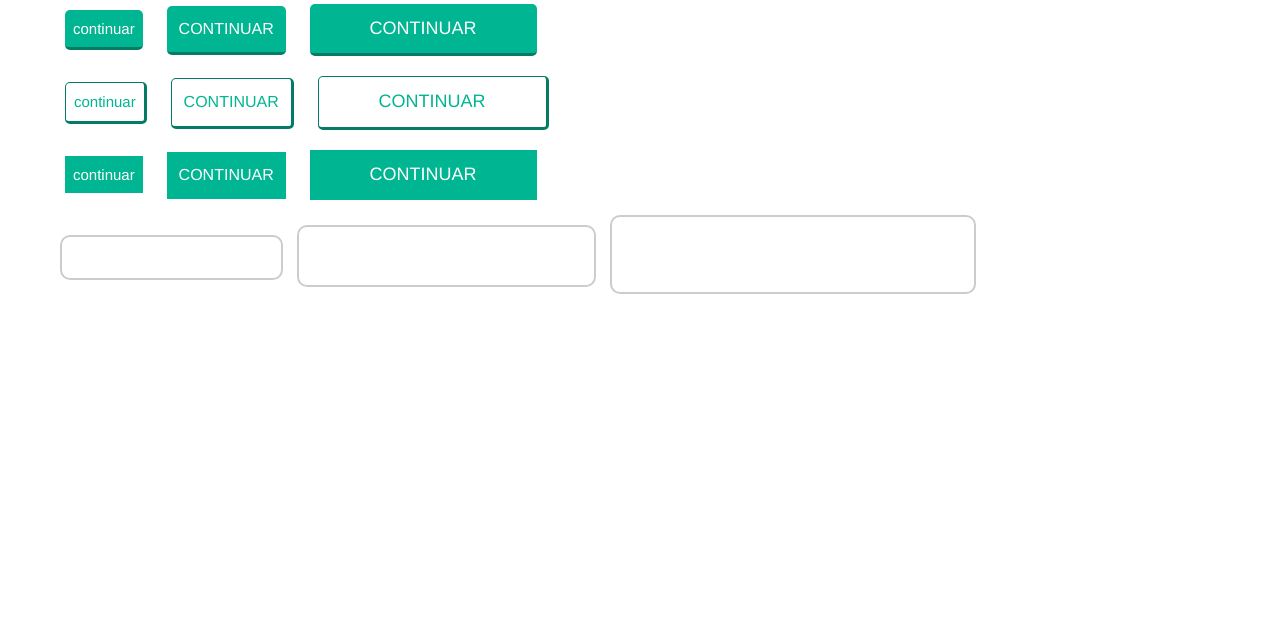
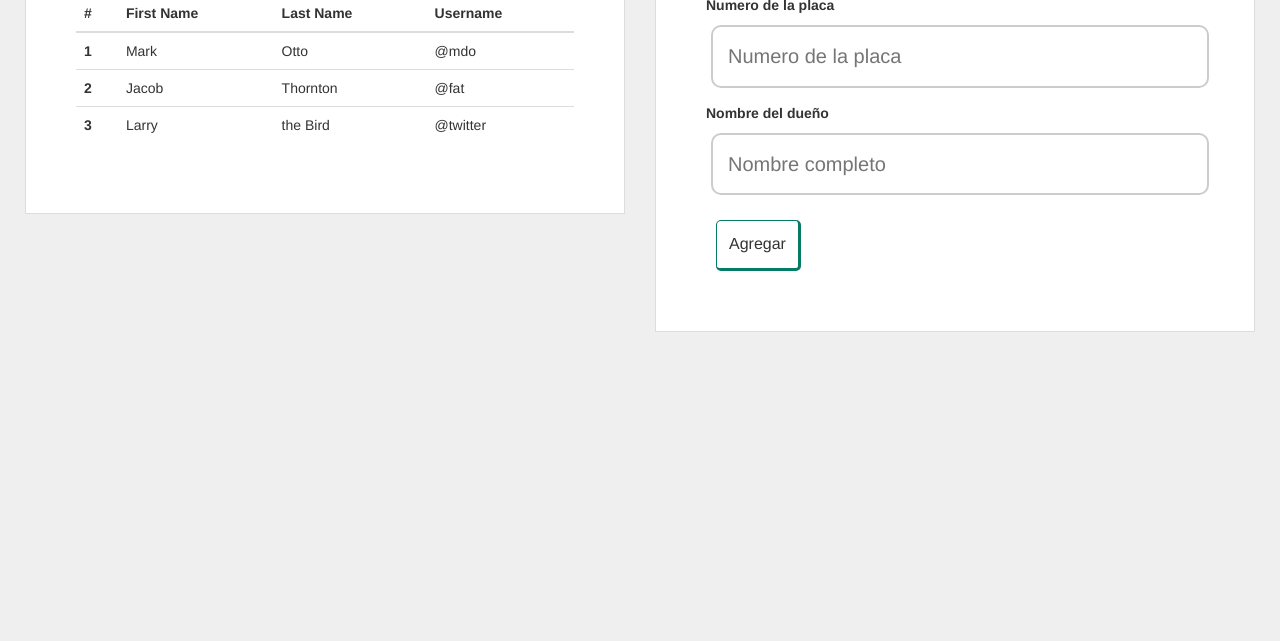
Before and after one commit to sergioruizdavila/frontEnd-Structure-Course, a website: page www/index.html in a window 1280 px wide. Shown: the part 159-800 px from the top of the page. Drawn offline with nearby package versions, Linux system fonts and the light colour scheme.

Commit message:
Add: Added new box component in order to wrap element components Mod: Refactor styles on main app

```diff
--- a/www/app/core/theme/app.scss
+++ b/www/app/core/theme/app.scss
@@ -1,6 +1,7 @@
 // Core Styles
 //----------------------------
 @import 'core/variables';
+@import 'core/global';
 
 
 //Components Styles
@@ -8,9 +9,12 @@
 
 //Buttons styles
 @import 'components/buttons/buttons';
+//NavBar styles
 @import 'components/navBar/navBar';
+//Inputs styles
 @import 'components/inputs/inputs';
-
+//Boxes styles
+@import 'components/boxes/boxes';
 
 //Pages Styles
 //----------------------------
--- /dev/null
+++ b/www/app/core/theme/components/boxes/_boxes.scss
@@ -0,0 +1,9 @@
+/***************************/
+/*      INPUTS STYLES      */
+/***************************/
+
+.box {
+    padding: 50px;
+    background-color: #FFF;
+    border: 1px solid #DDD;
+}
--- a/www/app/core/theme/components/inputs/_inputs.scss
+++ b/www/app/core/theme/components/inputs/_inputs.scss
@@ -4,19 +4,25 @@
 
 .input{
 
-  /* Modifier */
   margin: 5px;
   border: 2px solid #CCC;
   padding: 5px;
   padding-left: 5px;
   outline: none;
+  display: block;
+  width: 100%;
 
   &:focus{
     border: 1px solid #00B592;
     border-width: medium;
-    border-style: ridge;;
+    border-style: ridge;
+    outline: 0;
+    -webkit-box-shadow: none;
+    box-shadow: none;
+
   }
 
+  /* Modifier */
   &--small{
     padding: 10px;
     font-size: 15px;
--- /dev/null
+++ b/www/app/core/theme/core/_global.scss
@@ -0,0 +1,7 @@
+/***************************/
+/*      GLOBAL STYLES      */
+/***************************/
+
+body {
+    background-color: #efefef;
+}
--- a/www/index.html
+++ b/www/index.html
@@ -35,67 +35,73 @@
     </header>
 
 
+    <!-------------------->
+    <!--      MAIN      -->
+    <!-------------------->
     <div class="main">
-        <h1>Buttons</h1>
-        <div class="container">
-            <div class="row">
-                <!-- Small Button-->
-                <a href="#" class="button button--border-primary button--primary-color button--small">
-                    <span class="button__text-white button--small__text">Continuar</span>
-                </a>
-                <!-- Default Button-->
-                <a href="#" class="button button--border-primary button--primary-color button--default">
-                    <span class="button__text-white">Continuar</span>
-                </a>
-                <!-- Large Button-->
-                <a href="#" class="button button--border-primary button--primary-color button--large">
-                    <span class="button__text-white">Continuar</span>
-                </a>
+        <div class="row">
+
+            <!-- CARS LIST CONTAINER -->
+            <div id="carsList-container" class="col-xs-12 col-sm-12 col-md-6 col-lg-6" style="padding-left: 40px;">
+                <div class="box">
+                    <table class="table table-hover">
+                        <thead>
+                            <tr>
+                                <th>#</th>
+                                <th>First Name</th>
+                                <th>Last Name</th>
+                                <th>Username</th>
+                            </tr>
+                        </thead>
+                        <tbody>
+                            <tr>
+                                <th scope="row">1</th>
+                                <td>Mark</td>
+                                <td>Otto</td>
+                                <td>@mdo</td>
+                            </tr>
+                            <tr>
+                                <th scope="row">2</th>
+                                <td>Jacob</td>
+                                <td>Thornton</td>
+                                <td>@fat</td>
+                            </tr>
+                            <tr>
+                                <th scope="row">3</th>
+                                <td>Larry</td>
+                                <td>the Bird</td>
+                                <td>@twitter</td>
+                            </tr>
+                        </tbody>
+                    </table>
+                </div>
             </div>
-        </div>
-        <div class="container">
-            <div class="row">
-                <!-- Small Button-->
-                <a href="#" class="button button--border-secondary button--secondary-color button--small">
-                    <span class="button__text-green button--small__text">Continuar</span>
-                </a>
-                <!-- Default Button-->
-                <a href="#" class="button button--border-secondary button--secondary-color button--default">
-                    <span class="button__text-green">Continuar</span>
-                </a>
-                <!-- Large Button-->
-                <a href="#" class="button button--border-secondary button--secondary-color button--large">
-                    <span class="button__text-green">Continuar</span>
-                </a>
+
+            <!-- FORM EDIT CAR CONTAINER -->
+            <div id="formEditCar-container" class="col-xs-12 col-sm-12 col-md-6 col-lg-6" style="padding-right: 40px;">
+
+                <div class="box">
+                    <form>
+                        <div class="form-group">
+                            <label for="numberInput">Numero de la placa</label>
+                            <input type="text" class="input input--default input--round" id="numberInput" placeholder="Numero de la placa">
+                        </div>
+                        <div class="form-group">
+                            <label for="ownerInput">Nombre del dueño</label>
+                            <input type="text" class="input input--default input--round" id="ownerInput" placeholder="Nombre completo">
+                        </div>
+                        <button type="button"
+                                class="btn button button--border-secondary button--secondary-color button--default">
+                                Agregar
+                            </button>
+                    </form>
+                </div>
+
             </div>
-        </div>
-        <div class="container">
-            <div class="row">
-                <!-- Small Button-->
-                <a href="#" class="button button--primary-color button--small">
-                    <span class="button__text-white button--small__text">Continuar</span>
-                </a>
-                <!-- Default Button-->
-                <a href="#" class="button button--primary-color button--default">
-                    <span class="button__text-white">Continuar</span>
-                </a>
-                <!-- Large Button-->
-                <a href="#" class="button button--primary-color button--large">
-                    <span class="button__text-white">Continuar</span>
-                </a>
-            </div>
-            <div class="row">
-                <!-- Small Input -->
-                <input class="input input--small input--round" type="text" name="name" value="">
 
-                <!-- Default Input-->
-                <input class="input input--default input--round" type="text" name="name" value="">
-
-                <!-- Large Input-->
-                <input class="input input--large input--round" type="text" name="name" value="">
-            </div>
         </div>
     </div>
+
 </body>
 
 </html>
```
Also changed, not shown: www/assets/schemas/html-template.html (added, +61 -0 lines), www/app/core/theme/app.css.
